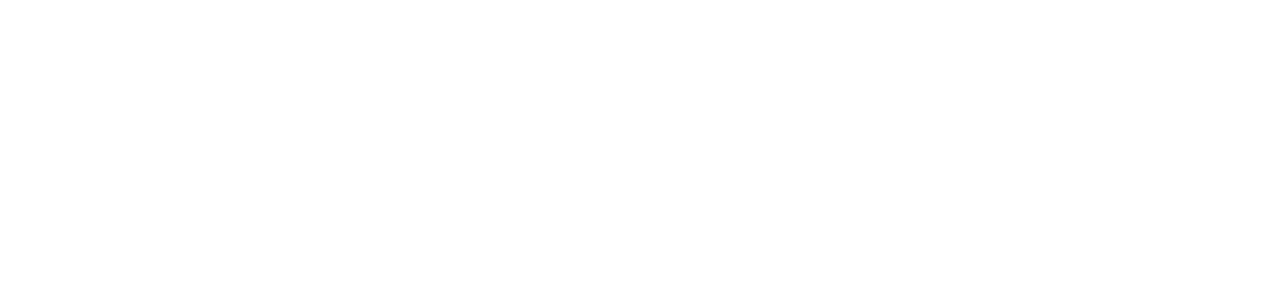
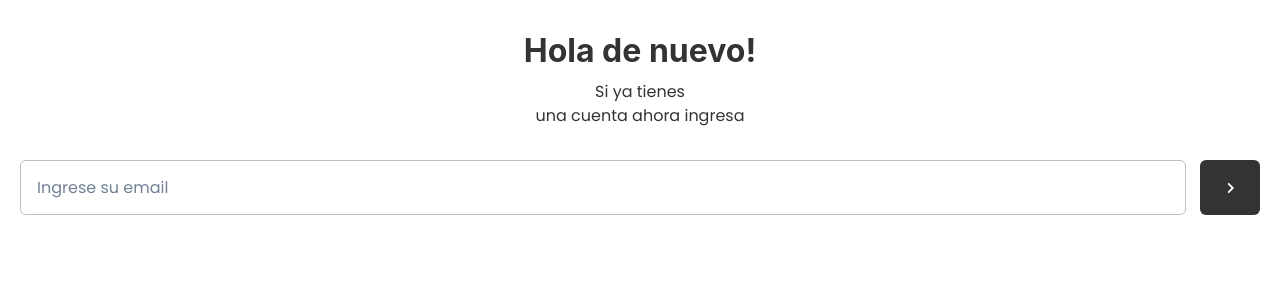
Before and after one commit to falcondpr/kebab, a React (Vite) app: page /login in a window 1280 px wide. Before the commit this address had no page. Shown: the top 300 px of the page. Built offline with nearby package versions, Linux system fonts and the light colour scheme.

Commit message:
feat: Login screen ui dev

```diff
--- a/package.json
+++ b/package.json
@@ -20,8 +20,9 @@
     "path": "^0.12.7",
     "react": "18.2.0",
     "react-dom": "18.2.0",
+    "react-icons": "^4.8.0",
     "react-redux": "^8.0.5",
-    "react-router-dom": "6.9.0"
+    "react-router-dom": "^6.10.0"
   },
   "devDependencies": {
     "@babel/core": "^7.21.3",
--- a/src/App.tsx
+++ b/src/App.tsx
@@ -1,18 +1,11 @@
 import { Box } from "@chakra-ui/react";
 import { BrowserRouter, Routes, Route } from "react-router-dom";
+import Router from "./routes/router";
 
 import Home from "./screens/Home";
 
 function App() {
-  return (
-    <Box>
-      <BrowserRouter>
-        <Routes>
-          <Route path="/" element={<Home />} />
-        </Routes>
-      </BrowserRouter>
-    </Box>
-  );
+  return <Router />;
 }
 
 export default App;
--- /dev/null
+++ b/src/routes/router.tsx
@@ -0,0 +1,21 @@
+import { Box } from "@chakra-ui/react";
+import { BrowserRouter, Route, Routes } from "react-router-dom";
+
+import Home from "@/screens/Home";
+import Login from "@/screens/Login";
+
+export default function Router() {
+  return (
+    <Box>
+      <BrowserRouter>
+        <Routes>
+          {/* Screens */}
+          <Route path="/" element={<Home />} />
+
+          {/* Auth */}
+          <Route path="/login" element={<Login />} />
+        </Routes>
+      </BrowserRouter>
+    </Box>
+  );
+}
--- /dev/null
+++ b/src/screens/Login.tsx
@@ -0,0 +1,108 @@
+import { useState } from "react";
+import {
+  Box,
+  Button,
+  Flex,
+  Grid,
+  Heading,
+  Input,
+} from "@chakra-ui/react";
+import { BiChevronRight } from "react-icons/bi";
+
+import { Text } from "@/ui";
+
+interface IModalIntern {
+  setStep: (value: string) => void;
+}
+
+export const ModalEmail = ({ setStep }: IModalIntern) => {
+  return (
+    <Box w="100vw" h="100vh">
+      <Flex p="32px" alignItems="center" flexDir="column">
+        <Heading fontSize="32px" color="suvap.darkGray">
+          Hola de nuevo!
+        </Heading>
+        <Text textAlign="center" mt="10px">
+          Si ya tienes
+          <br />
+          una cuenta ahora ingresa
+        </Text>
+      </Flex>
+
+      <Grid gap="14px" px="20px" gridTemplateColumns="1fr 60px">
+        <Box>
+          <Input
+            placeholder="Ingrese su email"
+            borderColor="suvap.border"
+            rounded="6px"
+            h="55px"
+          />
+        </Box>
+        <Button
+          w="full"
+          rounded="6px"
+          h="full"
+          bgColor="suvap.darkGray"
+          fontSize="22px"
+          color="white"
+          onClick={() => setStep("2")}
+        >
+          <BiChevronRight />
+        </Button>
+      </Grid>
+    </Box>
+  );
+};
+
+export const ModalPassword = ({ setStep }: IModalIntern) => {
+  return (
+    <Box w="100vw" h="100vh">
+      <Flex p="32px" alignItems="center" flexDir="column">
+        <Heading fontSize="32px" color="suvap.darkGray">
+          Hola de nuevo!
+        </Heading>
+        <Text textAlign="center" mt="10px">
+          Si ya tienes
+          <br />
+          una cuenta ahora ingresa
+        </Text>
+      </Flex>
+
+      <Grid gap="14px" px="20px" gridTemplateColumns="1fr 60px">
+        <Box>
+          <Input
+            placeholder="Ingrese su contraseña"
+            borderColor="suvap.border"
+            rounded="6px"
+            h="55px"
+          />
+        </Box>
+        <Button
+          w="full"
+          rounded="6px"
+          h="full"
+          bgColor="suvap.darkGray"
+          fontSize="22px"
+          color="white"
+          onClick={() => setStep("1")}
+        >
+          <BiChevronRight />
+        </Button>
+      </Grid>
+    </Box>
+  );
+};
+
+export default function Login() {
+  const [step, setStep] = useState<string>("1");
+
+  return (
+    <Box>
+      {step === "1" ? (
+        <ModalEmail setStep={setStep} />
+      ) : (
+        <ModalPassword setStep={setStep} />
+      )}
+    </Box>
+  );
+}
--- a/src/styles/theme.ts
+++ b/src/styles/theme.ts
@@ -4,7 +4,8 @@
   suvap: {
     darkGray: "#333333",
     lightGray: "#F0F0F0",
-    secondaryGray: "#c1c1c1"
+    secondaryGray: "#c1c1c1",
+    border: '#BEBEBE'
   },
 };
 
```
Also changed, not shown: 1 other file (tests, documents, lock files or other folders).
